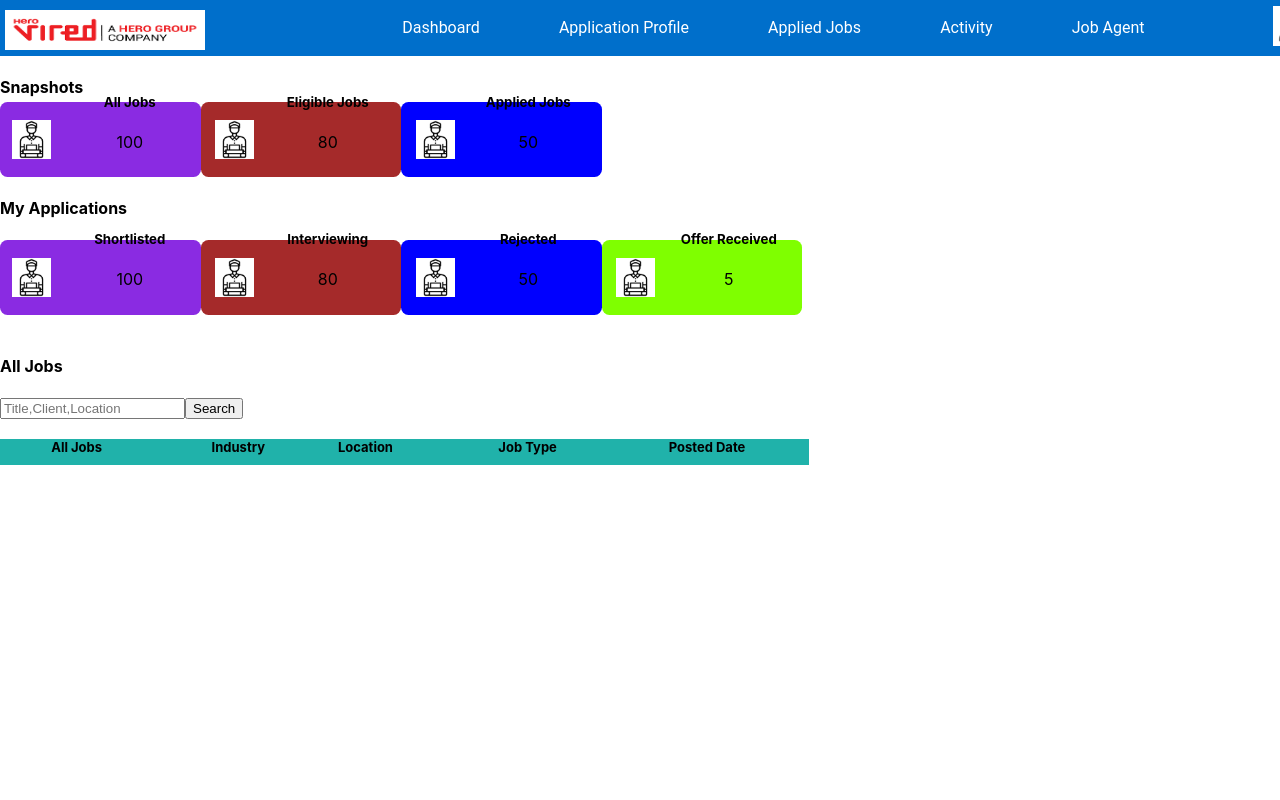
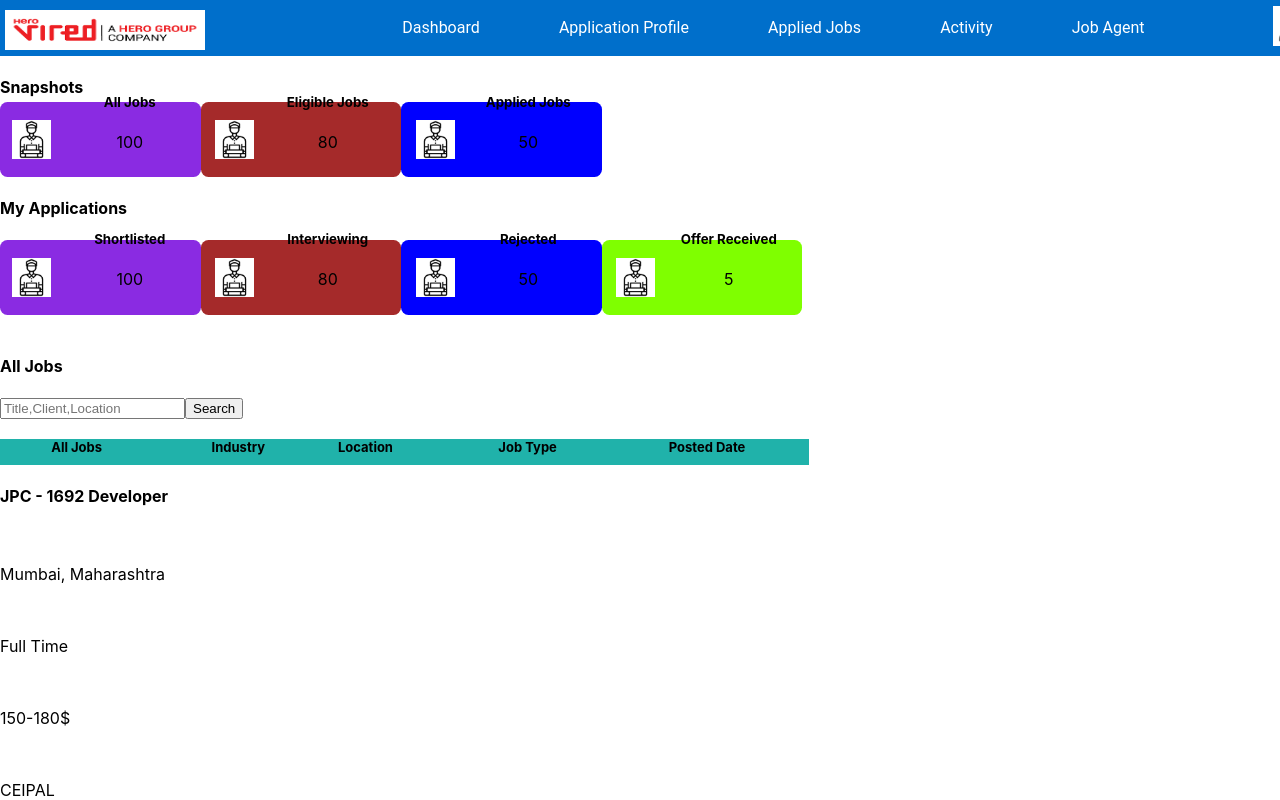
Before and after one commit to shanpri03/YUBI_CapstoneProject, a React (Create React App) app in the folder React_Jobportal/: page / in a window 1280 px wide. Shown: the top 800 px of the page. Built offline with nearby package versions, Linux system fonts and the light colour scheme.

Commit message:
Commit for backup

```diff
--- a/React_Jobportal/package.json
+++ b/React_Jobportal/package.json
@@ -6,6 +6,7 @@
     "@testing-library/jest-dom": "^5.16.5",
     "@testing-library/react": "^13.4.0",
     "@testing-library/user-event": "^13.5.0",
+    "bootstrap": "^5.2.0-beta1",
     "react": "^18.2.0",
     "react-dom": "^18.2.0",
     "react-router-dom": "^6.7.0",
--- a/React_Jobportal/src/Components/Dashboard/Subheader/Subheader.js
+++ b/React_Jobportal/src/Components/Dashboard/Subheader/Subheader.js
@@ -121,7 +121,23 @@ export default function Subheader(){
                 </div>
                 </div>
 
-
+                </div>
+                <div className="head5">
+                  <h4>JPC - 1692 Developer</h4>
+                  <div className="subhead5">
+                     <div><img src=""alt=""></img>
+                     <p>Mumbai, Maharashtra</p>
+                     </div>
+                     <div><img src=""alt=""></img>
+                     <p>Full Time</p>
+                     </div>
+                     <div><img src=""alt=""></img>
+                     <p>150-180$</p>
+                     </div>
+                     <div><img src=""alt=""></img>
+                     <p>CEIPAL</p>
+                     </div>
+                      </div>
                 </div>
                  </div>
 
```
Also changed, not shown: 1 other file (tests, documents, lock files or other folders).
